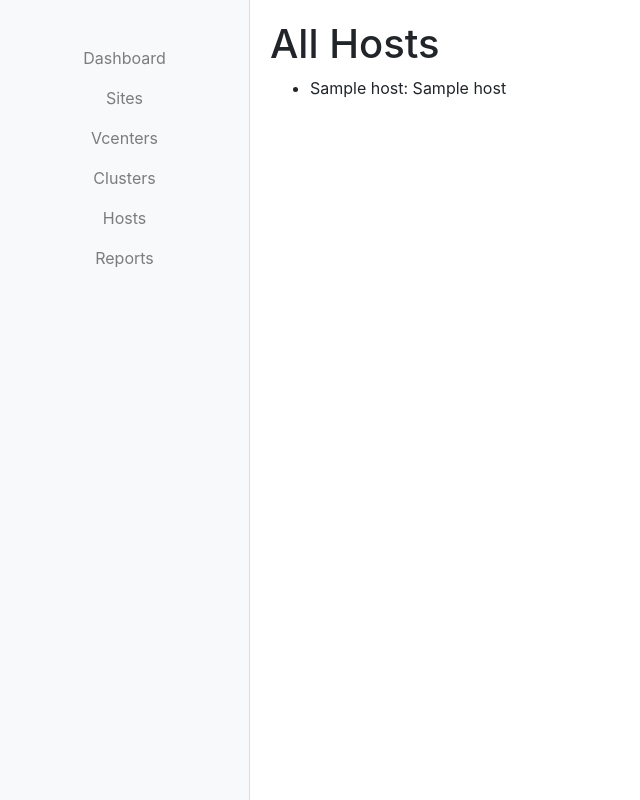
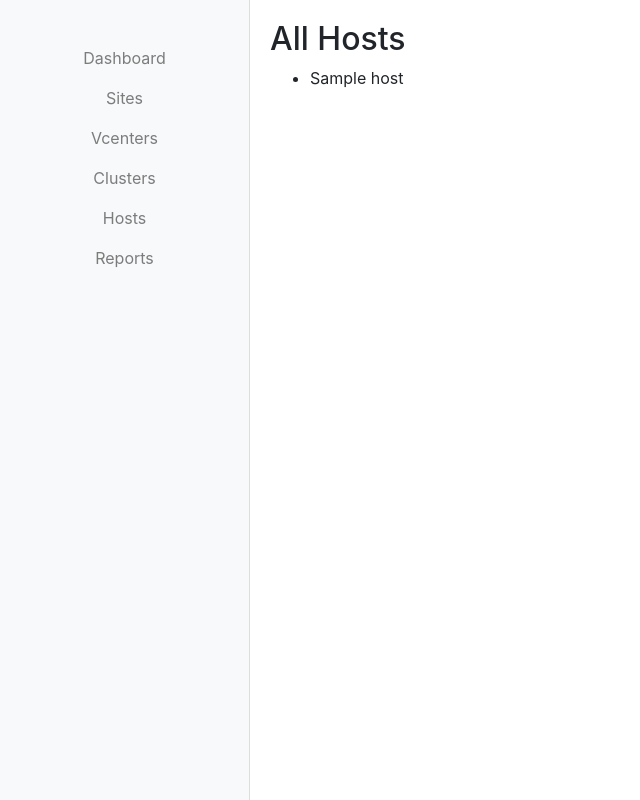
Before and after one commit to jancovic/vcenters_monitor, a Flask app: template templates/hosts.html in a window 1280 px wide. Shown: the whole page, without its empty margins (0-640 px from the left). Run offline with Flask 3, Linux system fonts and the light colour scheme; the template is opened without the code that fills it: most values are stand-ins (such as "Sample title", 1, 10 or a date in 2020); parts of the project's set-up code (start-up, migrations or seed data) failed here and were passed over; some libraries are stand-ins or nearby versions.

Commit message:
fixed Hosts route

```diff
--- a/app.py
+++ b/app.py
@@ -176,13 +176,27 @@ def index():
     return render_template('index.html', vcenters_dict=vcenters_dict)
 
 
+# @app.route('/hosts')
+# def hosts():
+#     all_hosts = []
+#     for vcenter_name, vcenter_obj in vcenters_dict.items():
+#         for _, host_obj in vcenter_obj.hosts.items():
+#             all_hosts.append((vcenter_name, host_obj))
+#     return render_template('hosts.html', hosts=all_hosts)
+
 @app.route('/hosts')
 def hosts():
     all_hosts = []
+    # Iterate through each vCenter and its hosts
     for vcenter_name, vcenter_obj in vcenters_dict.items():
-        for _, host_obj in vcenter_obj.hosts.items():
+        for host_id, host_obj in vcenter_obj.hosts.items():
+            # You can add more host details here if needed
             all_hosts.append((vcenter_name, host_obj))
+
+    # Render the hosts information in a template
     return render_template('hosts.html', hosts=all_hosts)
+
+
 
 
 @app.route('/vcenters')
--- a/templates/hosts.html
+++ b/templates/hosts.html
@@ -1,10 +1,11 @@
 {% extends "base.html" %}
 
 {% block content %}
-    <h1>All Hosts</h1>
+    <h2>All Hosts</h2>
     <ul>
-    {% for vcenter_name, host in hosts %}
-        <li>{{ vcenter_name }}: {{ host.name }}</li>
-    {% endfor %}
+        {% for vcenter_name, host in hosts %}
+        <!-- <li>{{ vcenter_name }} - {{ host.host_name }}</li> -->
+        <li>{{ host.host_name }}</li>
+        {% endfor %}
     </ul>
 {% endblock %}
```
